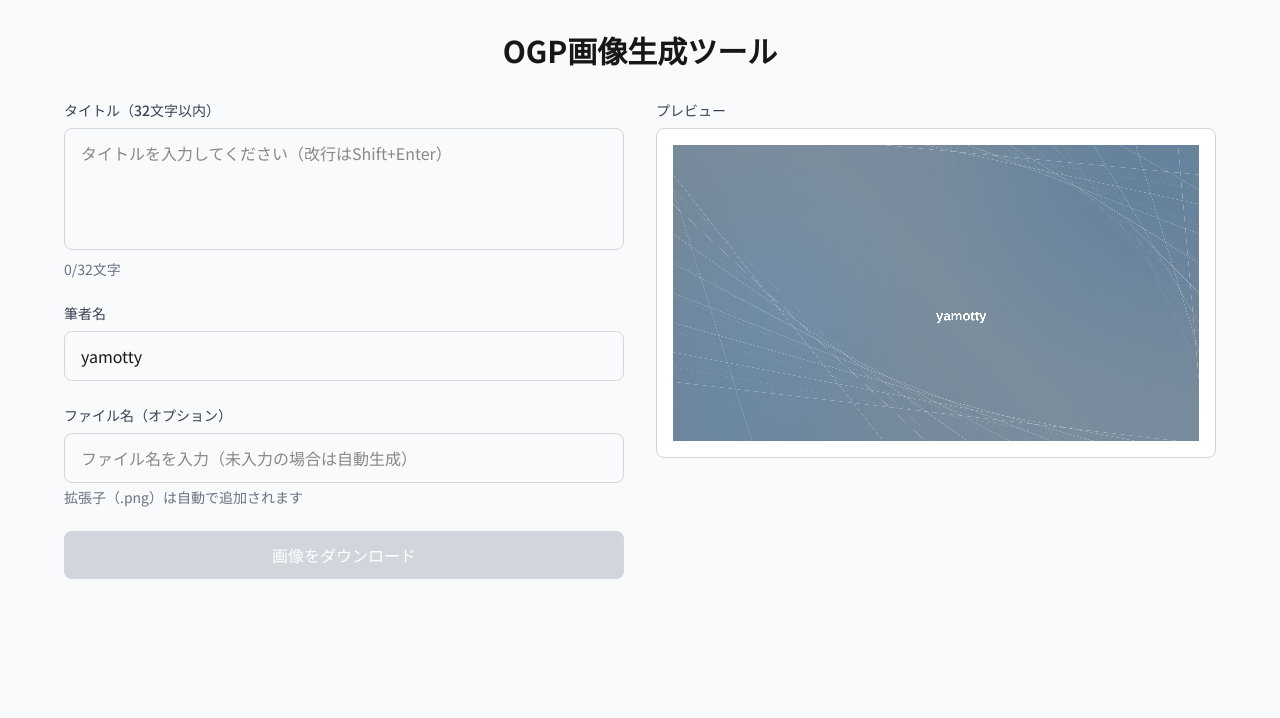
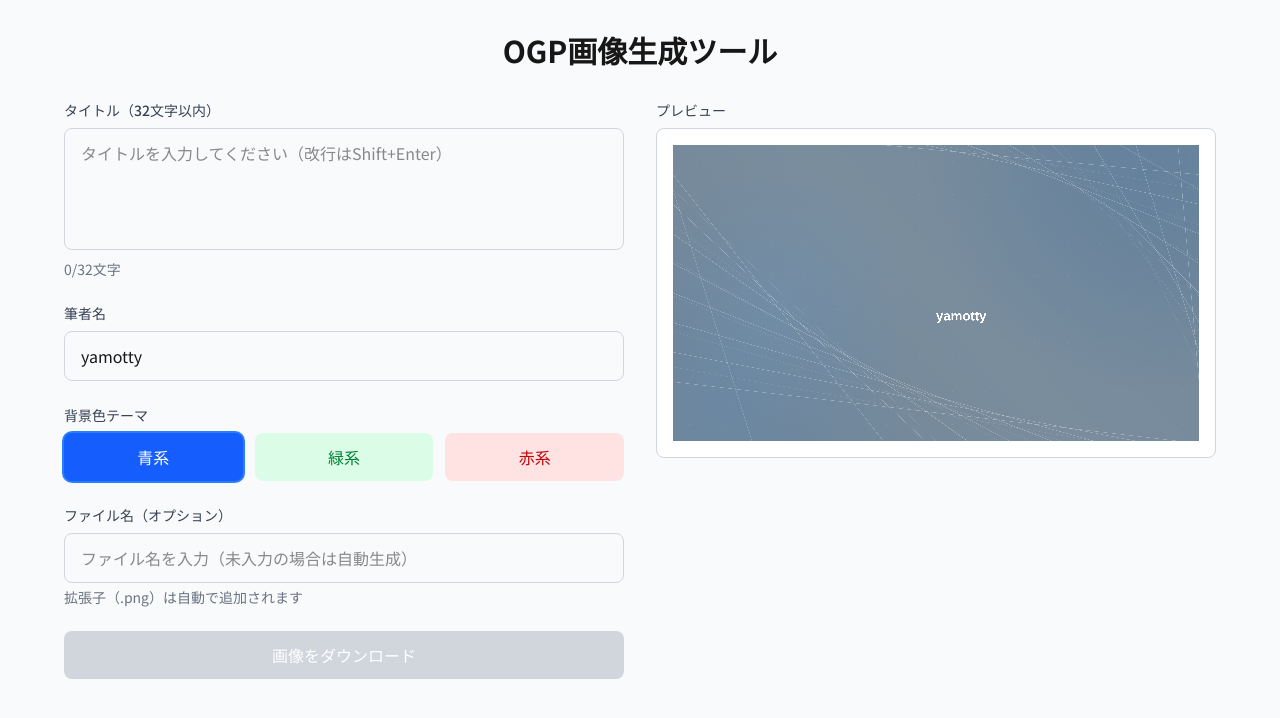
Before and after one commit to yamotty/ogp_creater, a Next.js app: page / in a window 1280 px wide. Shown: the top 718 px of the page. Built offline with nearby package versions, Linux system fonts and the light colour scheme.

Commit message:
背景色テーマ選択機能を追加（青系・緑系・赤系から選択可能）

```diff
--- a/app/page.tsx
+++ b/app/page.tsx
@@ -1,50 +1,129 @@
 "use client";
 
 import { useState, useRef, useEffect } from "react";
+
+type BackgroundTheme = "blue" | "green" | "red";
 
 export default function Home() {
   const [title, setTitle] = useState("");
   const [authorName, setAuthorName] = useState("yamotty");
   const [fileName, setFileName] = useState("");
+  const [backgroundTheme, setBackgroundTheme] = useState<BackgroundTheme>("blue");
   const canvasRef = useRef<HTMLCanvasElement>(null);
 
-  const drawBackground = (ctx: CanvasRenderingContext2D) => {
+  const getThemeColors = (theme: BackgroundTheme) => {
+    switch (theme) {
+      case "green":
+        return {
+          base: "#7A9A7A",
+          mainGradient: [
+            "rgba(80, 140, 100, 0.3)",
+            "rgba(100, 160, 120, 0.2)",
+            "rgba(70, 130, 90, 0.3)"
+          ],
+          gradient1: [
+            "rgba(60, 130, 80, 0.4)",
+            "rgba(60, 130, 80, 0.25)",
+            "rgba(60, 130, 80, 0)"
+          ],
+          gradient2: [
+            "rgba(80, 150, 100, 0.35)",
+            "rgba(80, 150, 100, 0.2)",
+            "rgba(80, 150, 100, 0)"
+          ],
+          gradient3: [
+            "rgba(90, 160, 110, 0.25)",
+            "rgba(90, 160, 110, 0)"
+          ]
+        };
+      case "red":
+        return {
+          base: "#9A7A7A",
+          mainGradient: [
+            "rgba(160, 100, 100, 0.3)",
+            "rgba(180, 120, 120, 0.2)",
+            "rgba(150, 90, 90, 0.3)"
+          ],
+          gradient1: [
+            "rgba(160, 80, 80, 0.4)",
+            "rgba(160, 80, 80, 0.25)",
+            "rgba(160, 80, 80, 0)"
+          ],
+          gradient2: [
+            "rgba(180, 100, 100, 0.35)",
+            "rgba(180, 100, 100, 0.2)",
+            "rgba(180, 100, 100, 0)"
+          ],
+          gradient3: [
+            "rgba(190, 110, 110, 0.25)",
+            "rgba(190, 110, 110, 0)"
+          ]
+        };
+      case "blue":
+      default:
+        return {
+          base: "#7A8B98",
+          mainGradient: [
+            "rgba(100, 130, 160, 0.3)",
+            "rgba(120, 150, 180, 0.2)",
+            "rgba(90, 120, 150, 0.3)"
+          ],
+          gradient1: [
+            "rgba(80, 120, 160, 0.4)",
+            "rgba(80, 120, 160, 0.25)",
+            "rgba(80, 120, 160, 0)"
+          ],
+          gradient2: [
+            "rgba(100, 140, 180, 0.35)",
+            "rgba(100, 140, 180, 0.2)",
+            "rgba(100, 140, 180, 0)"
+          ],
+          gradient3: [
+            "rgba(110, 150, 190, 0.25)",
+            "rgba(110, 150, 190, 0)"
+          ]
+        };
+    }
+  };
+
+  const drawBackground = (ctx: CanvasRenderingContext2D, theme: BackgroundTheme) => {
     const width = 1920;
     const height = 1080;
+    const colors = getThemeColors(theme);
 
-    // 濃いめのブルーグレーのベース背景（テキストの視認性を向上）
-    ctx.fillStyle = "#7A8B98";
+    // 濃いめのベース背景（テキストの視認性を向上）
+    ctx.fillStyle = colors.base;
     ctx.fillRect(0, 0, width, height);
 
     // おしゃれなグラデーションオーバーレイ
     // 右上から左下への大きなグラデーション
     const mainGradient = ctx.createLinearGradient(width * 0.8, 0, width * 0.2, height);
-    mainGradient.addColorStop(0, "rgba(100, 130, 160, 0.3)");
-    mainGradient.addColorStop(0.5, "rgba(120, 150, 180, 0.2)");
-    mainGradient.addColorStop(1, "rgba(90, 120, 150, 0.3)");
+    mainGradient.addColorStop(0, colors.mainGradient[0]);
+    mainGradient.addColorStop(0.5, colors.mainGradient[1]);
+    mainGradient.addColorStop(1, colors.mainGradient[2]);
     ctx.fillStyle = mainGradient;
     ctx.fillRect(0, 0, width, height);
 
     // 右上に大きなグラデーション円（より洗練された）
     const gradient1 = ctx.createRadialGradient(width * 0.9, height * 0.1, 0, width * 0.9, height * 0.1, 800);
-    gradient1.addColorStop(0, "rgba(80, 120, 160, 0.4)");
-    gradient1.addColorStop(0.4, "rgba(80, 120, 160, 0.25)");
-    gradient1.addColorStop(1, "rgba(80, 120, 160, 0)");
+    gradient1.addColorStop(0, colors.gradient1[0]);
+    gradient1.addColorStop(0.4, colors.gradient1[1]);
+    gradient1.addColorStop(1, colors.gradient1[2]);
     ctx.fillStyle = gradient1;
     ctx.fillRect(0, 0, width, height);
 
     // 左下にアクセント円（より洗練された）
     const gradient2 = ctx.createRadialGradient(width * 0.1, height * 0.9, 0, width * 0.1, height * 0.9, 700);
-    gradient2.addColorStop(0, "rgba(100, 140, 180, 0.35)");
-    gradient2.addColorStop(0.4, "rgba(100, 140, 180, 0.2)");
-    gradient2.addColorStop(1, "rgba(100, 140, 180, 0)");
+    gradient2.addColorStop(0, colors.gradient2[0]);
+    gradient2.addColorStop(0.4, colors.gradient2[1]);
+    gradient2.addColorStop(1, colors.gradient2[2]);
     ctx.fillStyle = gradient2;
     ctx.fillRect(0, 0, width, height);
 
     // 中央左側に小さなアクセント
     const gradient3 = ctx.createRadialGradient(width * 0.2, height * 0.5, 0, width * 0.2, height * 0.5, 500);
-    gradient3.addColorStop(0, "rgba(110, 150, 190, 0.25)");
-    gradient3.addColorStop(1, "rgba(110, 150, 190, 0)");
+    gradient3.addColorStop(0, colors.gradient3[0]);
+    gradient3.addColorStop(1, colors.gradient3[1]);
     ctx.fillStyle = gradient3;
     ctx.fillRect(0, 0, width, height);
 
@@ -186,7 +265,7 @@ export default function Home() {
     ctx.scale(scale, scale);
 
     // 背景を描画
-    drawBackground(ctx);
+    drawBackground(ctx, backgroundTheme);
 
     // テキストを描画（scaleは既に適用されているので1を渡す）
     drawText(ctx, title, authorName, 1);
@@ -194,7 +273,7 @@ export default function Home() {
 
   useEffect(() => {
     generateImage();
-  }, [title, authorName]);
+  }, [title, authorName, backgroundTheme]);
 
   const downloadImage = () => {
     const canvas = canvasRef.current;
@@ -268,6 +347,47 @@ export default function Home() {
 
             <div>
               <label className="block text-sm font-medium text-gray-700 mb-2">
+                背景色テーマ
+              </label>
+              <div className="grid grid-cols-3 gap-3">
+                <button
+                  type="button"
+                  onClick={() => setBackgroundTheme("blue")}
+                  className={`px-4 py-3 rounded-lg font-medium transition-colors ${
+                    backgroundTheme === "blue"
+                      ? "bg-blue-600 text-white ring-2 ring-blue-500"
+                      : "bg-blue-100 text-blue-700 hover:bg-blue-200"
+                  }`}
+                >
+                  青系
+                </button>
+                <button
+                  type="button"
+                  onClick={() => setBackgroundTheme("green")}
+                  className={`px-4 py-3 rounded-lg font-medium transition-colors ${
+                    backgroundTheme === "green"
+                      ? "bg-green-600 text-white ring-2 ring-green-500"
+                      : "bg-green-100 text-green-700 hover:bg-green-200"
+                  }`}
+                >
+                  緑系
+                </button>
+                <button
+                  type="button"
+                  onClick={() => setBackgroundTheme("red")}
+                  className={`px-4 py-3 rounded-lg font-medium transition-colors ${
+                    backgroundTheme === "red"
+                      ? "bg-red-600 text-white ring-2 ring-red-500"
+                      : "bg-red-100 text-red-700 hover:bg-red-200"
+                  }`}
+                >
+                  赤系
+                </button>
+              </div>
+            </div>
+
+            <div>
+              <label className="block text-sm font-medium text-gray-700 mb-2">
                 ファイル名（オプション）
               </label>
               <input
```
